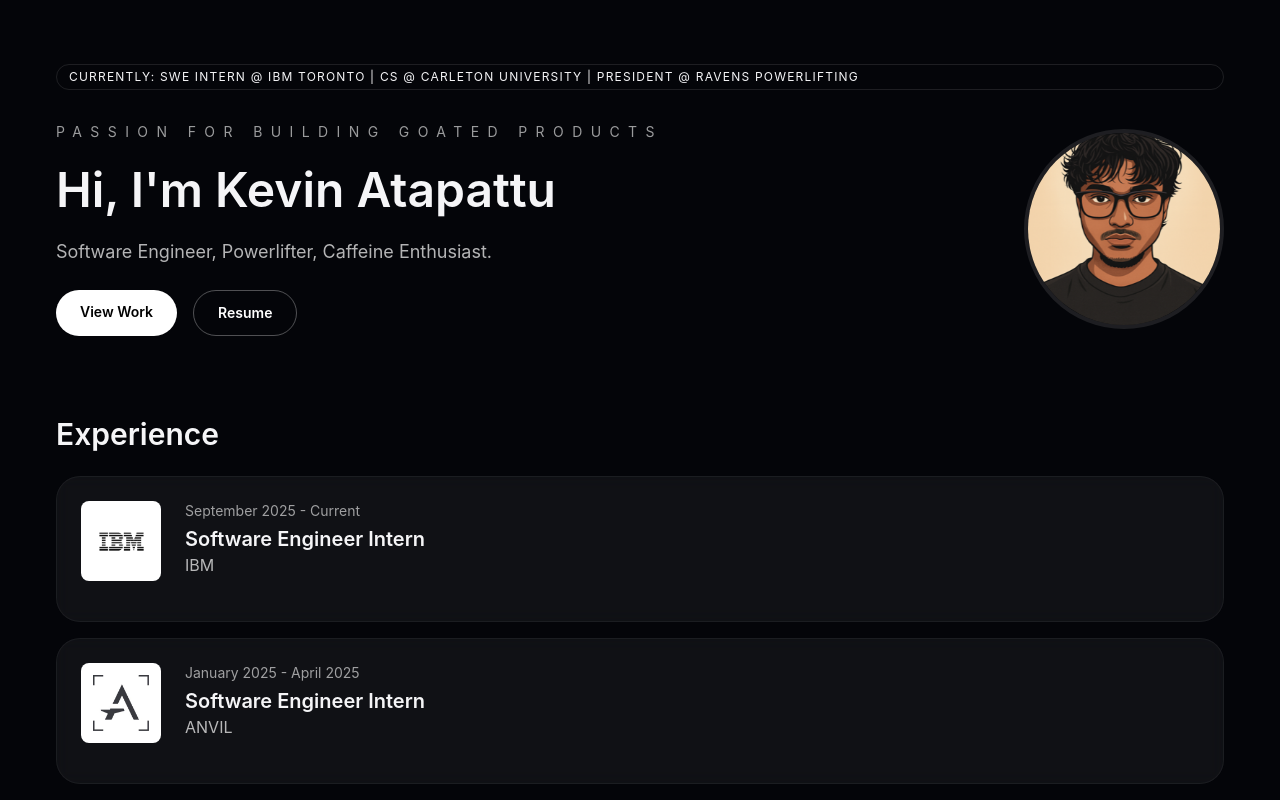
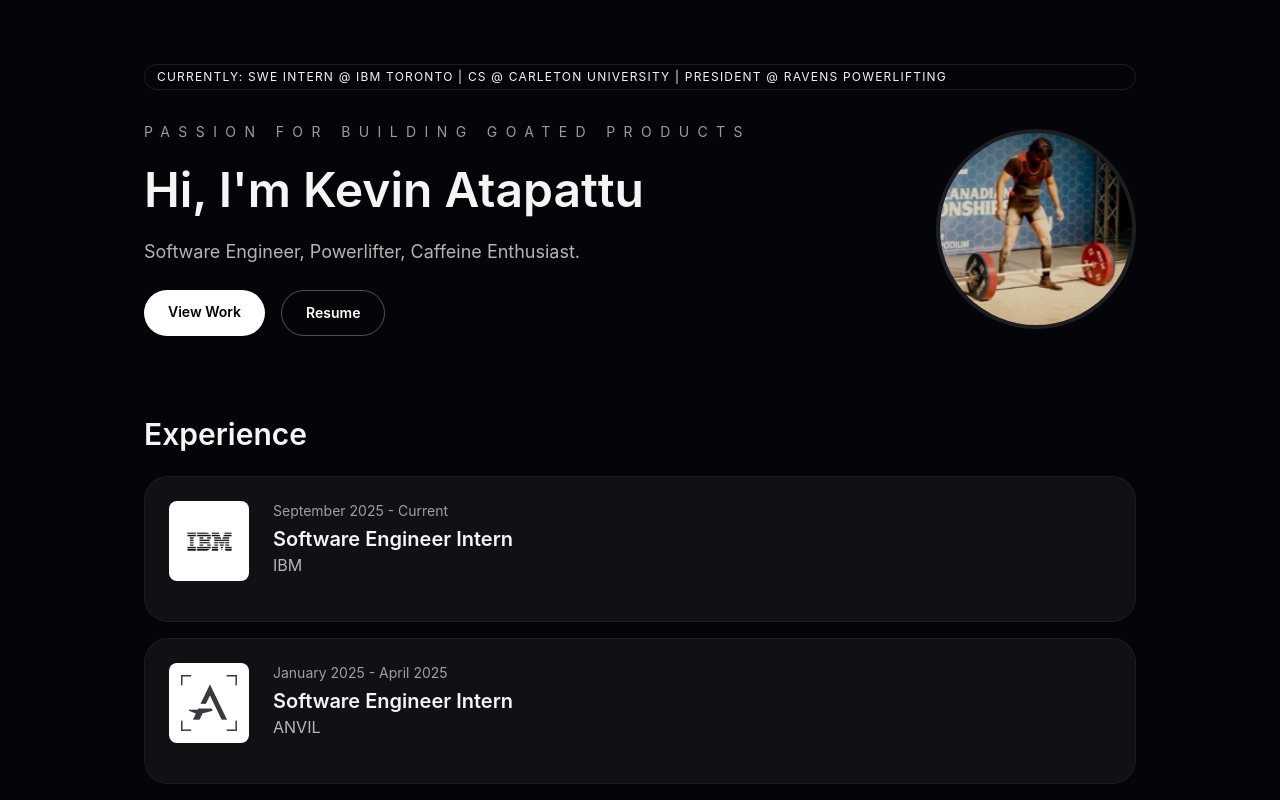
Before and after one commit to kevinAtapattu/kev-ata-dot-dev, a Next.js app: page / in a window 1280 px wide. Shown: the top 800 px of the page. Built offline with nearby package versions, Linux system fonts and the light colour scheme.

Commit message:
update hero with optimized image

```diff
--- a/app/page.tsx
+++ b/app/page.tsx
@@ -6,7 +6,7 @@ import ContactForm from "../components/sections/ContactForm";
 
 export default function HomePage() {
   return (
-    <main className="container mx-auto flex flex-col gap-20 px-4 py-16">
+    <main className="container mx-auto flex flex-col gap-20 px-4 py-16 max-w-5xl">
       <HeroSection />
       <ExperienceTimeline />
       <EducationSection />
--- a/components/sections/HeroSection.tsx
+++ b/components/sections/HeroSection.tsx
@@ -21,13 +21,13 @@ export default function HeroSection() {
             <Button as="a" href="/kevin_atapattu_resume.pdf" target="_blank" rel="noopener noreferrer" variant="ghost">Resume</Button>
           </div>
         </div>
-        <div className="flex items-center justify-center">
+        <div className="flex items-baseline justify-center">
           <div className="relative h-[120px] w-[120px] sm:h-[200px] sm:w-[200px] overflow-hidden rounded-full border-4 border-white/10">
             <Image
-              src="/headshot.png"
+              src="/ai-pl.jpeg"
               alt="Kevin Atapattu"
               fill
-              className="object-cover"
+              className="object-bottom object-cover scale-150 translate-y-5"
               priority
             />
           </div>
```
Also changed, not shown: public/ai-pl.jpeg (added).
